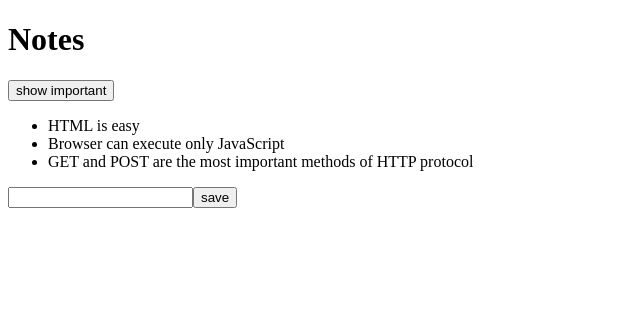
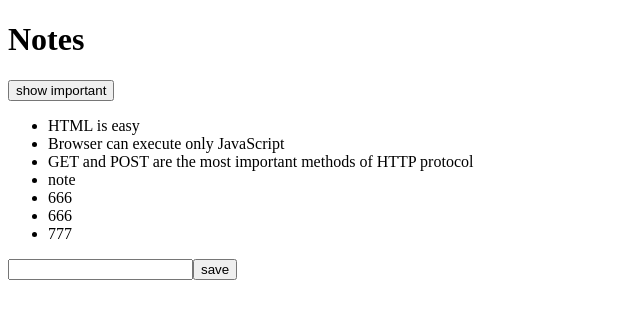
Before and after one commit to Sheldenshi/Full-Stack-Course, a React (Create React App) app in the folder part2/notes/: page / in a window 1280 px wide. Shown: the top 318 px of the page, without its empty margins (0-640 px from the left). Built offline with nearby package versions, Linux system fonts and the light colour scheme; data requests are answered from the project's data file.

Commit message:
sending data to the server

```diff
--- a/part2/notes/db.json
+++ b/part2/notes/db.json
@@ -17,6 +17,30 @@
       "content": "GET and POST are the most important methods of HTTP protocol",
       "date": "2019-05-30T19:20:14.298Z",
       "important": true
+    },
+    {
+      "content": "note",
+      "date": "2021-01-16T03:27:37.971Z",
+      "important": true,
+      "id": 4
+    },
+    {
+      "content": "666",
+      "date": "2021-01-16T03:28:39.801Z",
+      "important": false,
+      "id": 5
+    },
+    {
+      "id": 6,
+      "content": "666",
+      "date": "2021-01-16T03:29:01.795Z",
+      "important": false
+    },
+    {
+      "id": 7,
+      "content": "777",
+      "date": "2021-01-16T03:30:38.537Z",
+      "important": false
     }
   ]
 }
--- a/part2/notes/src/App.js
+++ b/part2/notes/src/App.js
@@ -20,13 +20,19 @@ const App = () => {
   const addNote = (event) => {
     event.preventDefault()
     const noteObject = {
+      id: notes.length + 1,
       content: newNote,
       date: new Date().toISOString(),
-      important: Math.random() < 0.5,
-      id: notes.length + 1
+      important: Math.random() < 0.5
+
     }
-    setNotes(notes.concat(noteObject))
-    setNewNote('')
+    axios
+      .post('http://localhost:3001/notes', noteObject)
+      .then(response => {
+        setNotes(notes.concat(response.data))
+        setNewNote('')
+      })
+
   }
   const handleNoteChange = (event) => {
     console.log(event.target.value);
```
Also changed, not shown: 1 other file (tests, documents, lock files or other folders).
